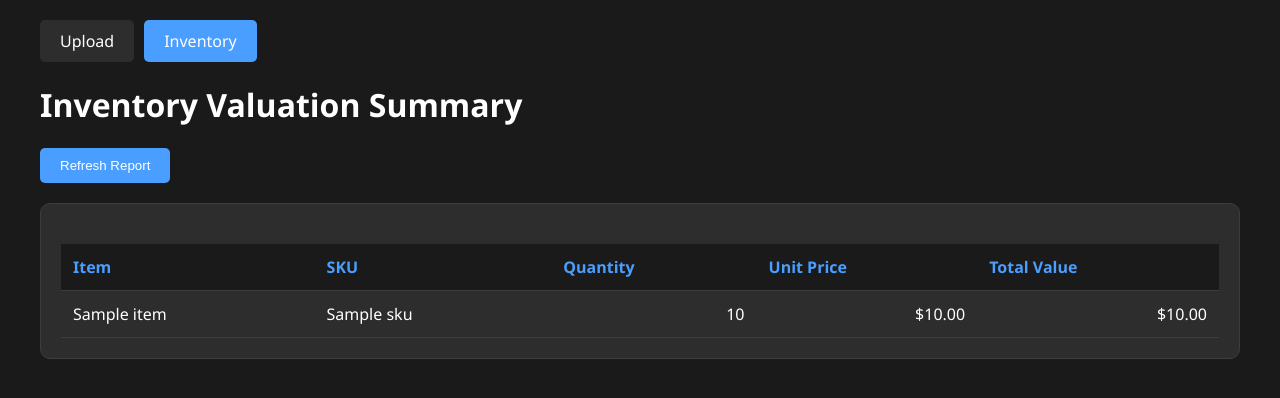
After one commit to pannaf/tori, a Flask app: template src/templates/inventory.html in a window 1280 px wide. The commit adds this page. Shown: the top 398 px of the page. Run offline with Flask 3, Linux system fonts and the light colour scheme; the template is opened without the code that fills it: most values are stand-ins (such as "Sample title", 1, 10 or a date in 2020).

Commit message:
intuit works

```diff
--- a/src/app.py
+++ b/src/app.py
@@ -49,5 +49,40 @@ def upload_file():
     return render_template("upload.html")
 
 
+@app.route("/inventory", methods=["GET", "POST"])
+def inventory():
+    try:
+        qb = QuickBooksInventory()
+        report = qb.get_inventory_report("InventoryValuationSummary")
+
+        print("DEBUG - Report response:", report)
+
+        if not report["success"]:
+            return render_template("inventory.html", error=report["error"])
+
+        # Process the report data
+        report_data = []
+        total_value = 0
+
+        print("DEBUG - Report rows:", report["rows"])
+
+        for row in report["rows"]:
+            if isinstance(row, dict):  # Skip header/summary rows
+                report_data.append(row)
+                try:
+                    total_value += float(row.get("Value", 0))
+                except (ValueError, TypeError):
+                    pass
+
+        print("DEBUG - Processed data:", report_data)
+        print("DEBUG - Total value:", total_value)
+
+        return render_template("inventory.html", report_data=report_data, total_value=total_value)
+
+    except Exception as e:
+        print("DEBUG - Error:", str(e))
+        return render_template("inventory.html", error=str(e))
+
+
 if __name__ == "__main__":
     app.run(host="0.0.0.0", port=8080)
--- /dev/null
+++ b/src/templates/inventory.html
@@ -0,0 +1,149 @@
+<!DOCTYPE html>
+<html>
+
+<head>
+    <title>Inventory Report</title>
+    <style>
+        :root {
+            --bg-color: #1a1a1a;
+            --text-color: #ffffff;
+            --card-bg: #2d2d2d;
+            --accent-color: #4a9eff;
+            --border-color: #3d3d3d;
+        }
+
+        body {
+            font-family: 'Segoe UI', system-ui, sans-serif;
+            max-width: 1200px;
+            margin: 0 auto;
+            padding: 20px;
+            background-color: var(--bg-color);
+            color: var(--text-color);
+        }
+
+        .nav-tabs {
+            display: flex;
+            gap: 10px;
+            margin-bottom: 20px;
+        }
+
+        .nav-tab {
+            padding: 10px 20px;
+            background: var(--card-bg);
+            color: var(--text-color);
+            text-decoration: none;
+            border-radius: 5px;
+            transition: background 0.2s;
+        }
+
+        .nav-tab.active {
+            background: var(--accent-color);
+        }
+
+        .nav-tab:hover {
+            background: #357abd;
+        }
+
+        .report-container {
+            background: var(--card-bg);
+            padding: 20px;
+            border-radius: 10px;
+            border: 1px solid var(--border-color);
+        }
+
+        table {
+            width: 100%;
+            border-collapse: collapse;
+            margin-top: 20px;
+        }
+
+        th,
+        td {
+            padding: 12px;
+            text-align: left;
+            border-bottom: 1px solid var(--border-color);
+        }
+
+        th {
+            background-color: var(--bg-color);
+            color: var(--accent-color);
+        }
+
+        tr:hover {
+            background-color: rgba(74, 158, 255, 0.1);
+        }
+
+        .total-row {
+            font-weight: bold;
+            background-color: var(--bg-color);
+        }
+
+        .value-cell {
+            text-align: right;
+        }
+
+        .refresh-button {
+            padding: 10px 20px;
+            background: var(--accent-color);
+            color: white;
+            border: none;
+            border-radius: 5px;
+            cursor: pointer;
+            margin-bottom: 20px;
+        }
+
+        .refresh-button:hover {
+            background: #357abd;
+        }
+    </style>
+</head>
+
+<body>
+    <div class="nav-tabs">
+        <a href="/" class="nav-tab">Upload</a>
+        <a href="/inventory" class="nav-tab active">Inventory</a>
+    </div>
+
+    <h1>Inventory Valuation Summary</h1>
+
+    <form method="post">
+        <button type="submit" class="refresh-button">Refresh Report</button>
+    </form>
+
+    <div class="report-container">
+        {% if error %}
+        <p>Error loading report: {{ error }}</p>
+        {% else %}
+        <table>
+            <thead>
+                <tr>
+                    <th>Item</th>
+                    <th>SKU</th>
+                    <th>Quantity</th>
+                    <th>Unit Price</th>
+                    <th>Total Value</th>
+                </tr>
+            </thead>
+            <tbody>
+                {% for row in report_data %}
+                <tr>
+                    <td>{{ row.Item }}</td>
+                    <td>{{ row.SKU }}</td>
+                    <td class="value-cell">{{ row.QtyOnHand }}</td>
+                    <td class="value-cell">${{ "%.2f"|format(row.UnitPrice) }}</td>
+                    <td class="value-cell">${{ "%.2f"|format(row.Value) }}</td>
+                </tr>
+                {% endfor %}
+                {% if total_value %}
+                <tr class="total-row">
+                    <td colspan="4">Total Inventory Value</td>
+                    <td class="value-cell">${{ "%.2f"|format(total_value) }}</td>
+                </tr>
+                {% endif %}
+            </tbody>
+        </table>
+        {% endif %}
+    </div>
+</body>
+
+</html>
```
Also changed, not shown: src/quickbooks_integration.py (+51 -0 lines), src/templates/result.html (+27 -0 lines), src/templates/upload.html (+27 -0 lines).
